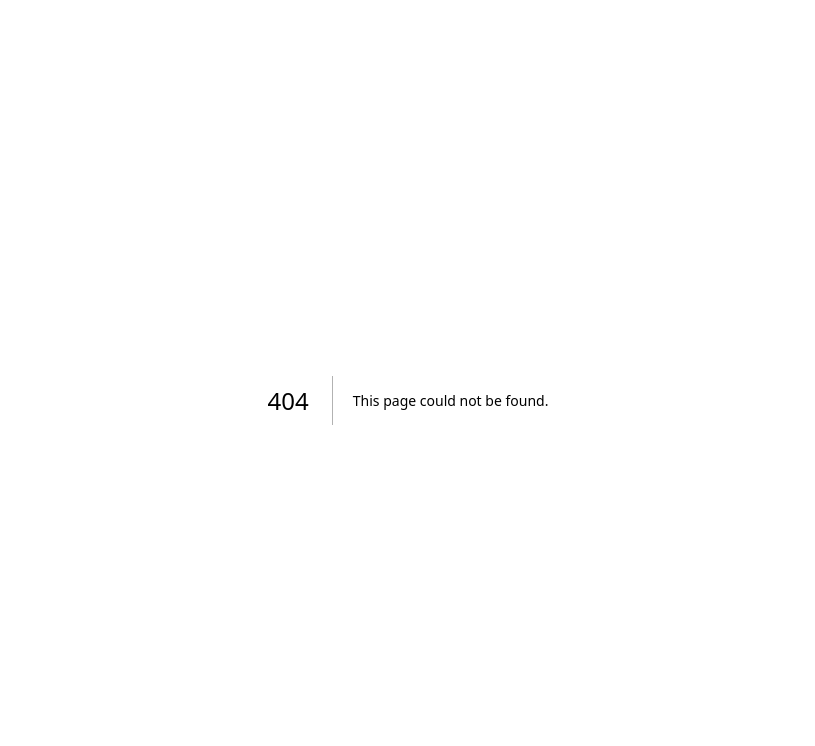
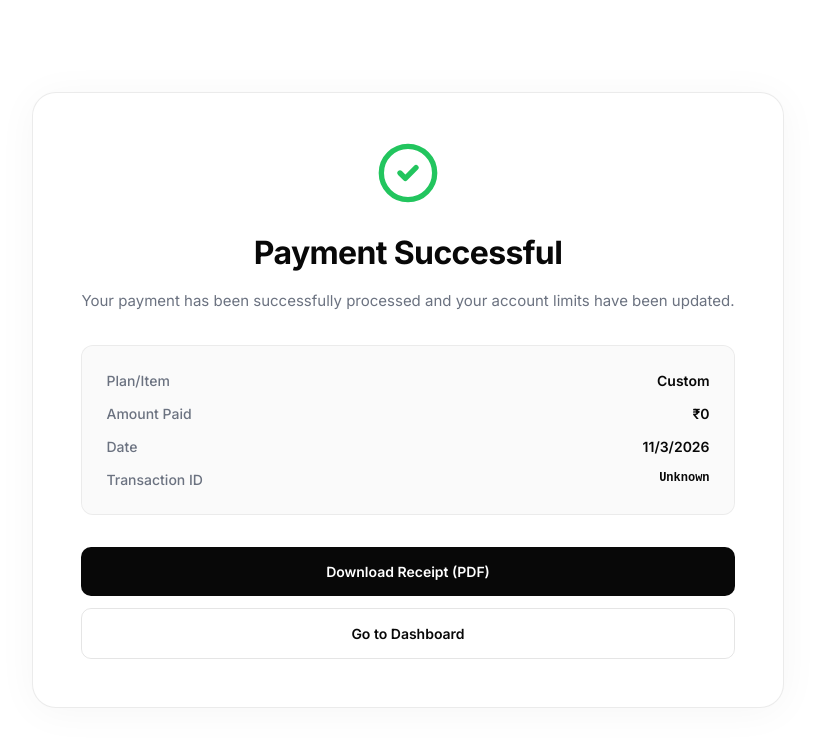
Before and after one commit to rupesh13r/soviron, a Next.js app: page /payment/success in a window 1280 px wide. Before the commit this address had no page. Shown: the top 746 px of the page, without its empty margins (232-1047 px from the left). Built offline with nearby package versions, Linux system fonts and the light colour scheme.

Commit message:
add payment success page with PDF receipt download

```diff
--- /dev/null
+++ b/app/payment/success/page.tsx
@@ -0,0 +1,114 @@
+'use client';
+import { useSearchParams } from 'next/navigation';
+import { CheckCircle2 } from 'lucide-react';
+import jsPDF from 'jspdf';
+import { Suspense } from 'react';
+
+function SuccessContent() {
+  const searchParams = useSearchParams();
+  const planName = searchParams.get('plan') || 'Custom';
+  const amount = searchParams.get('amount') || '0';
+  const paymentId = searchParams.get('payment_id') || 'Unknown';
+
+  const downloadReceipt = () => {
+    const doc = new jsPDF();
+
+    // Header
+    doc.setFontSize(24);
+    doc.setFont('helvetica', 'bold');
+    doc.text('SOVIRON', 20, 30);
+
+    doc.setFontSize(10);
+    doc.setFont('helvetica', 'normal');
+    doc.text('soviron.tech', 20, 38);
+    doc.text('support@soviron.tech', 20, 44);
+
+    // Divider line
+    doc.setLineWidth(0.5);
+    doc.line(20, 50, 190, 50);
+
+    // Receipt title
+    doc.setFontSize(18);
+    doc.setFont('helvetica', 'bold');
+    doc.text('Payment Receipt', 20, 65);
+
+    // Receipt details
+    doc.setFontSize(11);
+    doc.setFont('helvetica', 'normal');
+    doc.text(`Date: ${new Date().toLocaleDateString('en-IN')}`, 20, 82);
+    doc.text(`Payment ID: ${paymentId}`, 20, 92);
+    doc.text(`Plan/Items: ${planName.toUpperCase()} Plan/Top-up`, 20, 102);
+    doc.text(`Amount Paid: Rs. ${amount}`, 20, 112);
+    doc.text(`Status: Paid`, 20, 122);
+
+    // Divider
+    doc.line(20, 132, 190, 132);
+
+    // Footer
+    doc.setFontSize(9);
+    doc.setTextColor(150);
+    doc.text('Thank you for using Soviron.', 20, 145);
+    doc.text('This is a computer-generated receipt and does not require a signature.', 20, 152);
+
+    doc.save(`soviron-receipt-${paymentId}.pdf`);
+  };
+
+  return (
+    <>
+      <style>{`
+        .success-page { min-height: 100vh; display: flex; align-items: center; justify-content: center; background: #FFFFFF; font-family: inherit; }
+        .success-card { max-w-[500px] w-full; padding: 48px; text-align: center; background: #FFF; border: 1px solid rgba(0,0,0,0.08); border-radius: 24px; box-shadow: 0 4px 40px rgba(0,0,0,0.04); }
+        .success-icon { width: 64px; height: 64px; margin: 0 auto 24px; color: #22c55e; }
+        .success-title { font-size: 32px; font-weight: 700; color: #080808; margin-bottom: 12px; letter-spacing: -0.02em; }
+        .success-desc { font-size: 15px; color: #6B7280; margin-bottom: 32px; line-height: 1.6; }
+        .success-details { background: rgba(0,0,0,0.02); border: 1px solid rgba(0,0,0,0.06); border-radius: 12px; padding: 24px; margin-bottom: 32px; text-align: left; }
+        .detail-row { display: flex; justify-content: space-between; margin-bottom: 12px; font-size: 14px; }
+        .detail-row:last-child { margin-bottom: 0; }
+        .detail-label { color: #6B7280; font-weight: 500; }
+        .detail-value { color: #080808; font-weight: 600; }
+        .btn-primary { display: block; width: 100%; padding: 14px; background: #080808; color: #FFF; font-size: 14px; font-weight: 600; border: none; border-radius: 10px; cursor: pointer; transition: transform 0.2s, box-shadow 0.2s; margin-bottom: 12px; text-decoration: none; font-family: inherit; }
+        .btn-primary:hover { transform: translateY(-2px); box-shadow: 0 4px 12px rgba(0,0,0,0.15); }
+        .btn-secondary { display: block; width: 100%; padding: 14px; background: transparent; color: #080808; font-size: 14px; font-weight: 600; border: 1px solid rgba(0,0,0,0.1); border-radius: 10px; cursor: pointer; transition: background 0.2s; text-decoration: none; font-family: inherit; }
+        .btn-secondary:hover { background: rgba(0,0,0,0.02); }
+      `}</style>
+
+      <div className="success-page">
+        <div className="success-card">
+          <CheckCircle2 className="success-icon" />
+          <h1 className="success-title">Payment Successful</h1>
+          <p className="success-desc">Your payment has been successfully processed and your account limits have been updated.</p>
+
+          <div className="success-details">
+            <div className="detail-row">
+              <span className="detail-label">Plan/Item</span>
+              <span className="detail-value" style={{ textTransform: 'capitalize' }}>{planName.replace('topup-', '')}</span>
+            </div>
+            <div className="detail-row">
+              <span className="detail-label">Amount Paid</span>
+              <span className="detail-value">₹{amount}</span>
+            </div>
+            <div className="detail-row">
+              <span className="detail-label">Date</span>
+              <span className="detail-value">{new Date().toLocaleDateString('en-IN')}</span>
+            </div>
+            <div className="detail-row">
+              <span className="detail-label">Transaction ID</span>
+              <span className="detail-value" style={{ fontFamily: 'monospace', fontSize: '12px' }}>{paymentId}</span>
+            </div>
+          </div>
+
+          <button onClick={downloadReceipt} className="btn-primary">Download Receipt (PDF)</button>
+          <a href="/dashboard" className="btn-secondary">Go to Dashboard</a>
+        </div>
+      </div>
+    </>
+  );
+}
+
+export default function PaymentSuccessPage() {
+  return (
+    <Suspense fallback={<div style={{minHeight: '100vh', display: 'flex', alignItems: 'center', justifyContent: 'center'}}>Loading...</div>}>
+      <SuccessContent />
+    </Suspense>
+  );
+}
--- a/app/pricing/page.tsx
+++ b/app/pricing/page.tsx
@@ -88,8 +88,11 @@ export default function PricingPage() {
             body: JSON.stringify({ ...response, plan: planKey }),
           });
           const result = await verifyRes.json();
-          if (result.success) window.location.href = '/dashboard';
-          else alert('Payment verification failed. Contact support.');
+          if (result.success) {
+            window.location.href = `/payment/success?plan=${planKey}&amount=${plans.find(p => p.planKey === planKey)?.price}&payment_id=${response.razorpay_payment_id}`;
+          } else {
+            alert('Payment verification failed. Contact support.');
+          }
         },
         prefill: { email: user?.email },
         theme: { color: '#C9A84C' },
@@ -119,8 +122,11 @@ export default function PricingPage() {
             body: JSON.stringify({ ...response, topup: topupKey }),
           });
           const result = await verifyRes.json();
-          if (result.success) window.location.href = '/dashboard';
-          else alert('Top-up verification failed. Contact support.');
+          if (result.success) {
+            window.location.href = `/payment/success?plan=topup-${topupKey}&amount=${price}&payment_id=${response.razorpay_payment_id}`;
+          } else {
+            alert('Top-up verification failed. Contact support.');
+          }
         },
         prefill: { email: user?.email },
         theme: { color: '#C9A84C' },
--- a/components/Pricing.tsx
+++ b/components/Pricing.tsx
@@ -163,8 +163,11 @@ export function Pricing() {
             body: JSON.stringify({ ...response, plan: planKey }),
           });
           const result = await verifyRes.json();
-          if (result.success) window.location.href = '/dashboard';
-          else alert('Payment verification failed. Contact support.');
+          if (result.success) {
+            window.location.href = `/payment/success?plan=${planName}&amount=${price}&payment_id=${response.razorpay_payment_id}`;
+          } else {
+            alert('Payment verification failed. Contact support.');
+          }
         },
         prefill: { email: user?.email },
         theme: { color: '#080808' },
@@ -194,8 +197,11 @@ export function Pricing() {
             body: JSON.stringify({ ...response, topup: topupKey }),
           });
           const result = await verifyRes.json();
-          if (result.success) window.location.href = '/dashboard';
-          else alert('Top-up verification failed. Contact support.');
+          if (result.success) {
+            window.location.href = `/payment/success?plan=topup-${topupKey}&amount=${price}&payment_id=${response.razorpay_payment_id}`;
+          } else {
+            alert('Top-up verification failed. Contact support.');
+          }
         },
         prefill: { email: user?.email },
         theme: { color: '#080808' },
--- a/package.json
+++ b/package.json
@@ -13,6 +13,7 @@
     "@supabase/ssr": "^0.9.0",
     "@supabase/supabase-js": "^2.98.0",
     "framer-motion": "^12.35.2",
+    "jspdf": "^4.2.0",
     "lucide-react": "^0.577.0",
     "next": "16.1.6",
     "razorpay": "^2.9.6",
```
Also changed, not shown: 1 other file (tests, documents, lock files or other folders).
